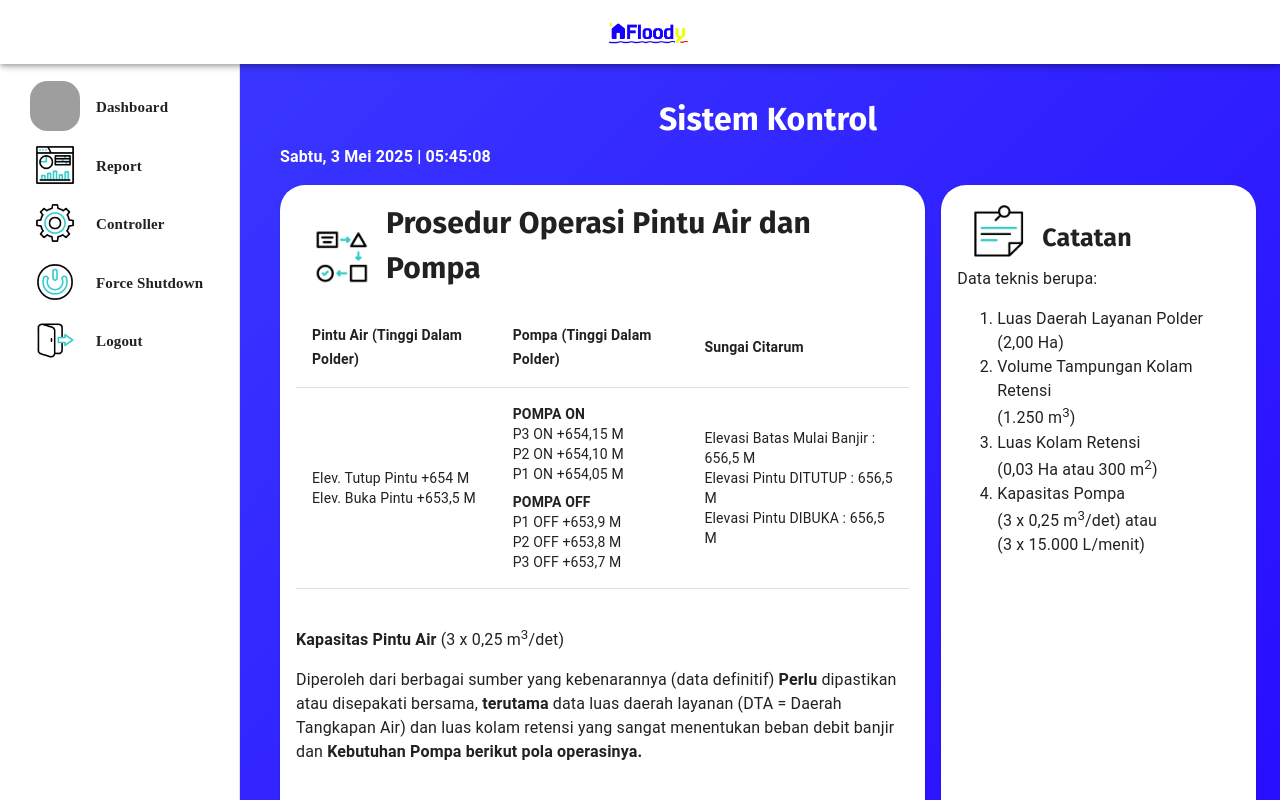
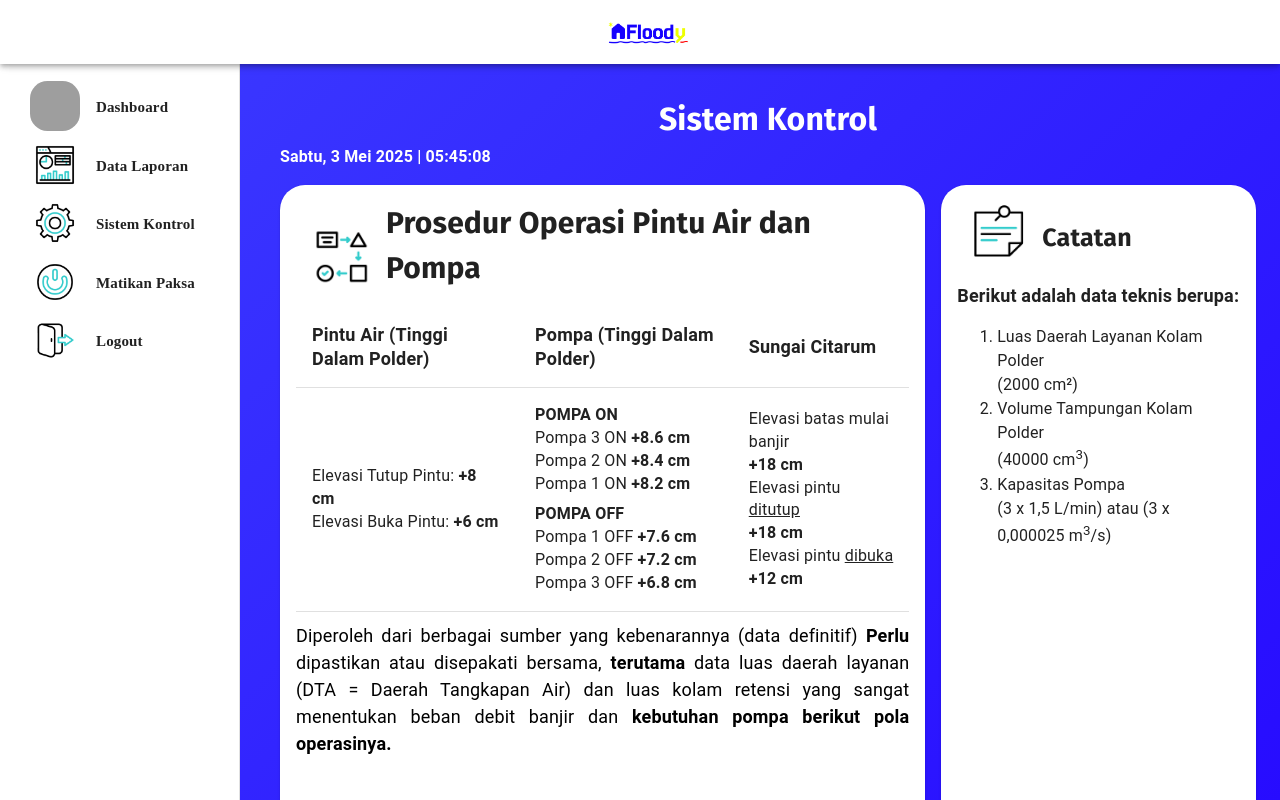
Before and after one commit to LazyCats07/Floody, a React (Create React App) app: page /Controller in a window 1280 px wide. Shown: the top 800 px of the page. Built offline with nearby package versions, Linux system fonts and the light colour scheme; no server answers; the database is empty; sample sign-in values are in the browser's storage; grey boxes are pictures that could not be loaded; some icons are missing.

Commit message:
update interface

```diff
--- a/src/components/Footer.jsx
+++ b/src/components/Footer.jsx
@@ -8,8 +8,8 @@ export default function MuiFooter() {
   const open = useAppStore((state) => state.dopen);  // ambil state open dari store
 
   // lebar sidebar ketika terbuka dan tertutup
-  const drawerWidth = 240;
-  const closedWidth = 60; // sesuai yang kamu gunakan di sidebar
+  // const drawerWidth = 240;
+  // const closedWidth = 60; // sesuai yang kamu gunakan di sidebar
 
   return (
     <Box
--- a/src/components/LineChartDebit.jsx
+++ b/src/components/LineChartDebit.jsx
@@ -188,6 +188,7 @@ const ApexLineChartDebit = () => {
         hideOverlappingLabels: true,
         trim: true,
       },
+      tickAmount: Math.min(labels.length, 15),
     },
     yaxis: {
       title: {
--- a/src/components/LineChartTMA.jsx
+++ b/src/components/LineChartTMA.jsx
@@ -194,6 +194,7 @@ const ApexLineChartKolam = () => {
         hideOverlappingLabels: true,
         trim: true,
       },
+      tickAmount: Math.min(labels.length, 15),
     },
     yaxis: {
       title: {
@@ -222,7 +223,7 @@ const ApexLineChartKolam = () => {
 
   return (
     <div>
-      <h5>2J89+MHJ, Dayeuhkolot, Kec. Dayeuhkolot, Kabupaten Bandung, Jawa Barat 40258</h5>
+      <h5> 📍 Dayeuhkolot, Kabupaten Bandung, Jawa Barat</h5>
 
       <div style={{ display: 'flex', alignItems: 'center', gap: 20, marginBottom: 20 }}>
         <button
--- a/src/components/Navbar.jsx
+++ b/src/components/Navbar.jsx
@@ -125,10 +125,10 @@ async function handleLogout() {
       onClose={handleMenuClose}
     >
       <div>
-        <p style={{paddingRight: '20px', paddingLeft: '20px', paddingTop: '1px', paddingBottom: '1px', fontSize: '18px', marginBottom: '2px', marginTop: '-3px' }}>Welcome <b>{userDetails?.firstName}</b></p>
+        <p style={{paddingRight: '20px', paddingLeft: '20px', paddingTop: '1px', paddingBottom: '1px', fontSize: '18px', marginBottom: '2px', marginTop: '-3px' }}>Selamat datang <b>{userDetails?.firstName}</b></p>
         <Divider/>
       </div>
-      <MenuItem onClick={() => navigate('/Home')}>Home</MenuItem>
+      <MenuItem onClick={() => navigate('/Home')}>Dashboard</MenuItem>
       <MenuItem onClick={handleLogout}>Logout</MenuItem>
     </Menu>
   );
--- a/src/components/PumpButton.jsx
+++ b/src/components/PumpButton.jsx
@@ -156,7 +156,7 @@ export default function PumpButton() {
       </Typography>
       <Typography variant="body2">
         <span className='note-alert'>
-          Dihimbau berhati-hati dalam menekan tombol berikut karena dapat menyalakan pompa secara <u><b>OTOMATIS</b></u>
+          <p style={{ fontSize: '18px', marginTop: '-2px' }}>Dihimbau berhati-hati dalam menekan tombol berikut karena dapat menyalakan pompa secara <u><b>OTOMATIS</b></u></p>
         </span>
       </Typography>
     </FormControl>
--- a/src/components/Sidenav.jsx
+++ b/src/components/Sidenav.jsx
@@ -4,7 +4,7 @@ import Box from '@mui/material/Box';
 import MuiDrawer from '@mui/material/Drawer';
 import List from '@mui/material/List';
 import CssBaseline from '@mui/material/CssBaseline';
-import Divider from '@mui/material/Divider';
+// import Divider from '@mui/material/Divider';
 import IconButton from '@mui/material/IconButton';
 import ChevronLeftIcon from '@mui/icons-material/ChevronLeft';
 import ChevronRightIcon from '@mui/icons-material/ChevronRight';
@@ -110,9 +110,9 @@ export default function Sidenav() {
 
   const menuItems = [
     { text: "Dashboard", icon: dashboard, onClick: () => navigate('/Home') },
-    { text: "Report", icon: Report, onClick: () => navigate('/Report') },
-    { text: "Controller", icon: settings, onClick: () => navigate('/Controller') },
-    { text: "Force Shutdown", icon: powerButton, onClick: resetFirebaseControl },
+    { text: "Data Laporan", icon: Report, onClick: () => navigate('/Report') },
+    { text: "Sistem Kontrol", icon: settings, onClick: () => navigate('/Controller') },
+    { text: "Matikan Paksa", icon: powerButton, onClick: resetFirebaseControl },
     { text: "Logout", icon: logout, onClick: () => navigate('/Login') }
   ];
 
--- a/src/components/pages/Controller.jsx
+++ b/src/components/pages/Controller.jsx
@@ -92,7 +92,7 @@ return (
             <Grid size={8}>
               <Stack spacing={2} direction={'row'}>
 
-<Card sx={{ height: '90vh', width: '100%', borderRadius: '25px', overflowX: 'auto' }}>
+<Card sx={{ height: '80vh', width: '100%', borderRadius: '25px', overflowX: 'auto' }}>
   <CardContent>
     <span style={{ display: 'flex', alignItems: 'center' }}>
       <img src={process} alt="icon" style={{ width: '70px', margin: '0 10px -20px 10px' }} />
@@ -103,31 +103,35 @@ return (
       <Table stickyHeader aria-label="sticky table">
         <TableHead>
           <TableRow>
-            <TableCell><b>Pintu Air (Tinggi Dalam Polder)</b></TableCell>
-            <TableCell><b>Pompa (Tinggi Dalam Polder)</b></TableCell>
-            <TableCell><b>Sungai Citarum</b></TableCell>
+              <TableCell sx={{ fontSize: '18px' }}><b>Pintu Air (Tinggi Dalam Polder)</b></TableCell>
+              <TableCell sx={{ fontSize: '18px' }}><b>Pompa (Tinggi Dalam Polder)</b></TableCell>
+              <TableCell sx={{ fontSize: '18px' }}><b>Sungai Citarum</b></TableCell>
           </TableRow>
         </TableHead>
         <TableBody>
           <TableRow>
-            <TableCell sx={{ wordBreak: 'break-word' }}>
-              <div>Elev. Tutup Pintu +654 M</div>
-              <div>Elev. Buka Pintu +653,5 M</div>
+            <TableCell sx={{ wordBreak: 'break-word', fontSize: '16px' }}>
+              <div>Elevasi Tutup Pintu: <b>+8 cm</b></div>
+              <div>Elevasi Buka Pintu: <b>+6 cm</b></div>
             </TableCell>
-            <TableCell sx={{ wordBreak: 'break-word' }}>
+            <TableCell sx={{ wordBreak: 'break-word', fontSize: '16px'  }}>
               <div><b>POMPA ON</b></div>
-              <div>P3 ON +654,15 M</div>
-              <div>P2 ON +654,10 M</div>
-              <div>P1 ON +654,05 M</div>
-              <div style={{ marginTop: '8px' }}><b>POMPA OFF</b></div>
-              <div>P1 OFF +653,9 M</div>
-              <div>P2 OFF +653,8 M</div>
-              <div>P3 OFF +653,7 M</div>
+              <div>Pompa 3 ON <b>+8.6 cm</b></div>
+              <div>Pompa 2 ON <b>+8.4 cm</b></div>
+              <div>Pompa 1 ON <b>+8.2 cm</b></div>
+              <div style={{ marginTop: '8px'}}><b>POMPA OFF</b></div>
+              <div>Pompa 1 OFF <b>+7.6 cm</b></div>
+              <div>Pompa 2 OFF <b>+7.2 cm</b></div>
+              <div>Pompa 3 OFF <b>+6.8 cm</b></div>
             </TableCell>
-            <TableCell sx={{ wordBreak: 'break-word' }}>
-              <div>Elevasi Batas Mulai Banjir : 656,5 M</div>
-              <div>Elevasi Pintu DITUTUP : 656,5 M</div>
-              <div>Elevasi Pintu DIBUKA : 656,5 M</div>
+            <TableCell sx={{ wordBreak: 'break-word', fontSize: '16px'  }}>
+              <div>Elevasi batas mulai banjir</div>
+              <div><b>+18 cm</b></div>
+              <div>Elevasi pintu <u>ditutup</u></div>
+              <div><b>+18 cm</b></div>
+              <div>Elevasi pintu <u>dibuka</u></div>
+              <div><b>+12 cm</b></div>
+
             </TableCell>
           </TableRow>
         </TableBody>
@@ -138,11 +142,10 @@ return (
 
     <div className="kapasitas-info">
       <blockquote>
-        <p><b>Kapasitas Pintu Air</b> (3 x 0,25 m<sup>3</sup>/det)</p>
-        <p>
-          Diperoleh dari berbagai sumber yang kebenarannya (data definitif) <b>Perlu</b> dipastikan atau disepakati bersama,
+        <p style={{ fontSize: '18px', color: 'black', marginTop: '-10px', textAlign: 'justify' }}>
+          Diperoleh dari berbagai sumber yang  kebenarannya (data definitif) <b>Perlu</b> dipastikan atau disepakati bersama,
           <b> terutama </b> data luas daerah layanan (DTA = Daerah Tangkapan Air) dan luas kolam retensi yang sangat menentukan beban debit banjir
-          dan <b> Kebutuhan Pompa berikut pola operasinya.</b>
+          dan <b>kebutuhan pompa berikut pola operasinya.</b>
         </p>
       </blockquote>
     </div>
@@ -153,24 +156,22 @@ return (
             </Grid>
 
             <Grid size={4}>
-              <Card sx={{ height: '90vh', width: '100%', borderRadius: '25px' }}>
+              <Card sx={{ height: '80vh', width: '100%', borderRadius: '25px' }}>
                 <CardContent>
                   <span>
                     <img src={notes} alt="icon" style={{ width: '65px', marginRight: '10px', marginLeft: '10px', marginBottom: '-20px' }}/>
                     <b style={{ fontSize: '25px' }}>Catatan</b>
                   </span>
-                  <div style={{ marginTop: '10px' }}>Data teknis berupa:</div>
+                  <div style={{ marginTop: '25px', fontSize: '18px' }}><b>Berikut adalah data teknis berupa:</b></div>
                   <div>
                     <ol>
-                      <div><li>Luas Daerah Layanan Polder</li></div>
-                      <div>(2,00 Ha)</div>
-                      <div><li>Volume Tampungan Kolam Retensi</li></div>
-                      <div>(1.250 m<sup>3</sup>)</div>
-                      <div><li>Luas Kolam Retensi</li></div>
-                      <div>(0,03 Ha atau 300 m<sup>2</sup>)</div>
+                      <div><li>Luas Daerah Layanan Kolam Polder</li></div>
+                      <div>(2000 cm²)</div>
+                      <div><li>Volume Tampungan Kolam Polder</li></div>
+                      <div>(40000 cm<sup>3</sup>)</div>
                       <div><li>Kapasitas Pompa</li></div>
-                      <div>(3 x 0,25 m<sup>3</sup>/det) atau</div>
-                      <div>(3 x 15.000 L/menit)</div>
+                      <div>(3 x 1,5 L/min) atau (3 x 0,000025 m<sup>3</sup>/s)</div>
+                      <div></div>
                     </ol>
                   </div>
                   <div></div>
--- a/src/components/pages/Home.jsx
+++ b/src/components/pages/Home.jsx
@@ -257,7 +257,7 @@ export default function Home() {
               style={{ textAlign: 'center', fontSize: '20px', fontWeight: 'bold', marginTop: '-40px', color: 'yellow' }}
               className={`typewriter ${animationFinished ? 'finished' : ''}`}
             >
-              Welcome <b>{userDetails?.firstName}</b>
+              Selamat datang <b>{userDetails?.firstName}</b> !!!
             </p>
             <p style={{ color: 'white', fontWeight: 'bold', marginTop: '-20px' }}>
               {currentDateTime}
@@ -265,7 +265,7 @@ export default function Home() {
             <Grid container spacing={2}>
               <Grid size={8}>
                 <Stack spacing={2} direction={'row'}>
-                  <Card sx={{ height: '90vh', width: '100%', borderRadius: '25px', overflowX: 'auto' }}>
+                  <Card sx={{ height: '80vh', width: '100%', borderRadius: '25px', overflowX: 'auto' }}>
                     <CardContent>
                       <span style={{ display: 'flex', alignItems: 'center' }}>
                         <img src={process} alt="icon" style={{ width: '70px', margin: '0 10px -20px 10px' }} />
@@ -276,31 +276,35 @@ export default function Home() {
                         <Table stickyHeader aria-label="sticky table">
                           <TableHead>
                             <TableRow>
-                              <TableCell><b>Pintu Air (Tinggi Dalam Polder)</b></TableCell>
-                              <TableCell><b>Pompa (Tinggi Dalam Polder)</b></TableCell>
-                              <TableCell><b>Sungai Citarum</b></TableCell>
+                                <TableCell sx={{ fontSize: '18px' }}><b>Pintu Air (Tinggi Dalam Polder)</b></TableCell>
+                                <TableCell sx={{ fontSize: '18px' }}><b>Pompa (Tinggi Dalam Polder)</b></TableCell>
+                                <TableCell sx={{ fontSize: '18px' }}><b>Sungai Citarum</b></TableCell>
                             </TableRow>
                           </TableHead>
                           <TableBody>
                             <TableRow>
-                              <TableCell sx={{ wordBreak: 'break-word' }}>
-                                <div>Elev. Tutup Pintu +654 M</div>
-                                <div>Elev. Buka Pintu +653,5 M</div>
+                              <TableCell sx={{ wordBreak: 'break-word', fontSize: '16px' }}>
+                                <div>Elevasi Tutup Pintu: <b>+8 cm</b></div>
+                                <div>Elevasi Buka Pintu: <b>+6 cm</b></div>
                               </TableCell>
-                              <TableCell sx={{ wordBreak: 'break-word' }}>
+                              <TableCell sx={{ wordBreak: 'break-word', fontSize: '16px'  }}>
                                 <div><b>POMPA ON</b></div>
-                                <div>P3 ON +654,15 M</div>
-                                <div>P2 ON +654,10 M</div>
-                                <div>P1 ON +654,05 M</div>
-                                <div style={{ marginTop: '8px' }}><b>POMPA OFF</b></div>
-                                <div>P1 OFF +653,9 M</div>
-                                <div>P2 OFF +653,8 M</div>
-                                <div>P3 OFF +653,7 M</div>
+                                <div>Pompa 3 ON <b>+8.6 cm</b></div>
+                                <div>Pompa 2 ON <b>+8.4 cm</b></div>
+                                <div>Pompa 1 ON <b>+8.2 cm</b></div>
+                                <div style={{ marginTop: '8px'}}><b>POMPA OFF</b></div>
+                                <div>Pompa 1 OFF <b>+7.6 cm</b></div>
+                                <div>Pompa 2 OFF <b>+7.2 cm</b></div>
+                                <div>Pompa 3 OFF <b>+6.8 cm</b></div>
                               </TableCell>
-                              <TableCell sx={{ wordBreak: 'break-word' }}>
-                                <div>Elevasi Batas Mulai Banjir : 656,5 M</div>
-                                <div>Elevasi Pintu DITUTUP : 656,5 M</div>
-                                <div>Elevasi Pintu DIBUKA : 656,5 M</div>
+                              <TableCell sx={{ wordBreak: 'break-word', fontSize: '16px'  }}>
+                                <div>Elevasi batas mulai banjir</div>
+                                <div><b>+18 cm</b></div>
+                                <div>Elevasi pintu <u>ditutup</u></div>
+                                <div><b>+18 cm</b></div>
+                                <div>Elevasi pintu <u>dibuka</u></div>
+                                <div><b>+12 cm</b></div>
+
                               </TableCell>
                             </TableRow>
                           </TableBody>
@@ -311,11 +315,10 @@ export default function Home() {
 
                       <div className="kapasitas-info">
                         <blockquote>
-                          <p><b>Kapasitas Pintu Air</b> (3 x 0,25 m<sup>3</sup>/det)</p>
-                          <p>
+                          <p style={{ fontSize: '18px', marginTop: '-10px', textAlign: 'justify'}}>
                             Diperoleh dari berbagai sumber yang kebenarannya (data definitif) <b>Perlu</b> dipastikan atau disepakati bersama,
                             <b> terutama </b> data luas daerah layanan (DTA = Daerah Tangkapan Air) dan luas kolam retensi yang sangat menentukan beban debit banjir
-                            dan <b> Kebutuhan Pompa berikut pola operasinya.</b>
+                            dan <b>kebutuhan pompa berikut pola operasinya.</b>
                           </p>
                         </blockquote>
                       </div>
@@ -325,28 +328,13 @@ export default function Home() {
               </Grid>
 
               <Grid size={4}>
-                <Card sx={{ height: 90 + "vh", maxWidth: 345, borderRadius: '25px' }} className='card'>
+                <Card sx={{ height: 80 + "vh", maxWidth: 345, borderRadius: '25px' }} className='card'>
                   <CardContent>
                     <span>
                       <img src={button} alt="icon" style={{ width: '70px', marginRight: '10px', marginLeft: '10px', marginBottom: '-20px' }} />
                       <b style={{ fontSize: '30px' }}>Kontrol Pompa</b>
                     </span>
                     <Box height={27} />
-                    {/* <div style={{ marginTop: '10px' }}>Data teknis berupa:</div> */}
-                    {/* <div>
-                      <ol>
-                        <div><li>Luas Daerah Layanan Polder</li></div>
-                        <div>(2,00 Ha)</div>
-                        <div><li>Volume Tampungan Kolam Retensi</li></div>
-                        <div>(1.250 m<sup>3</sup>)</div>
-                        <div><li>Luas Kolam Retensi</li></div>
-                        <div>(0,03 Ha atau 300 m<sup>2</sup>)</div>
-                        <div><li>Kapasitas Pompa</li></div>
-                        <div>(3 x 0,25 m<sup>3</sup>/det) atau</div>
-                        <div>(3 x 15.000 L/menit)</div>
-                      </ol>
-                    </div>
-                    <div></div> */}
                     <PumpButton />
                   </CardContent>
                 </Card>
```
